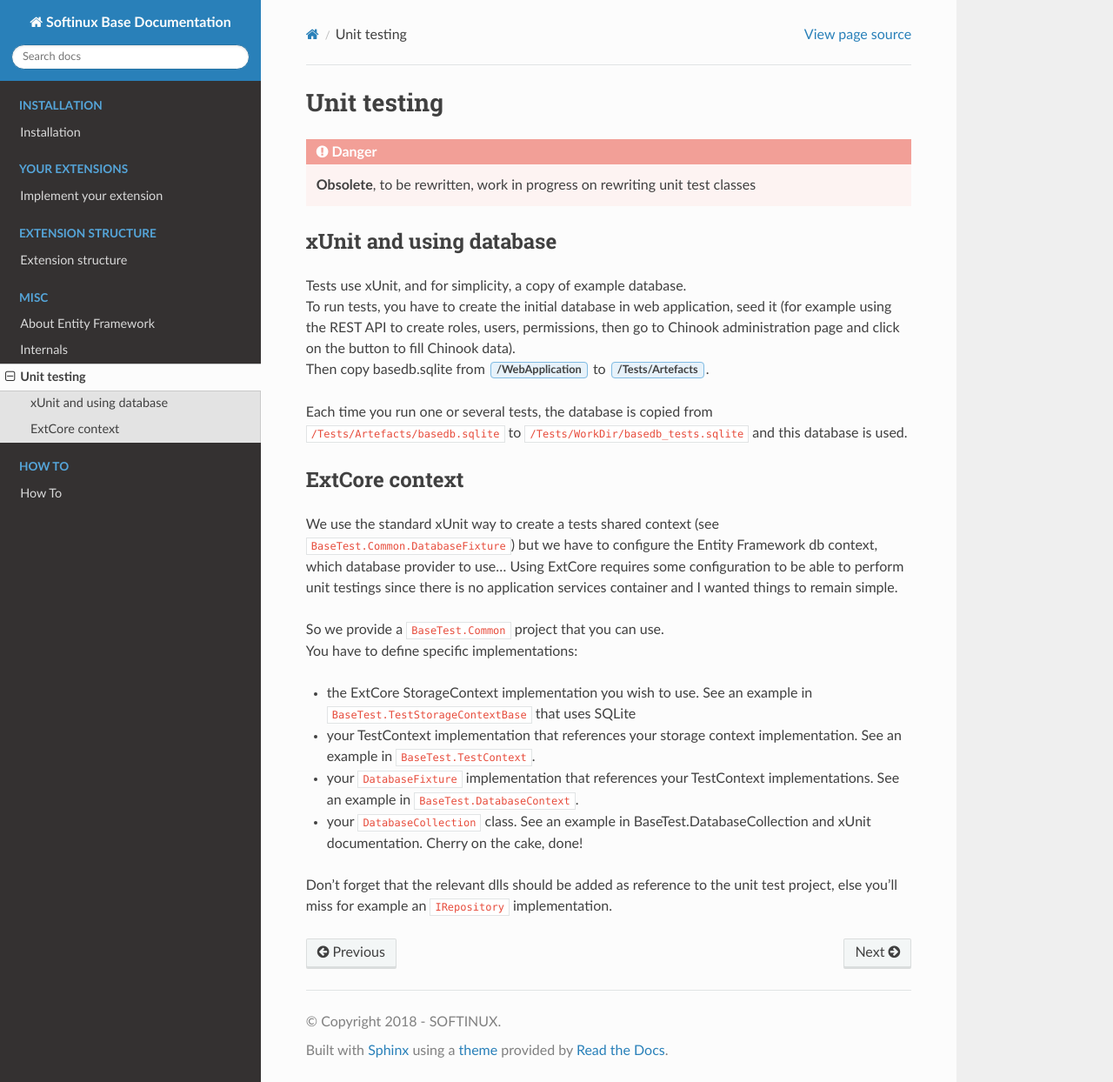
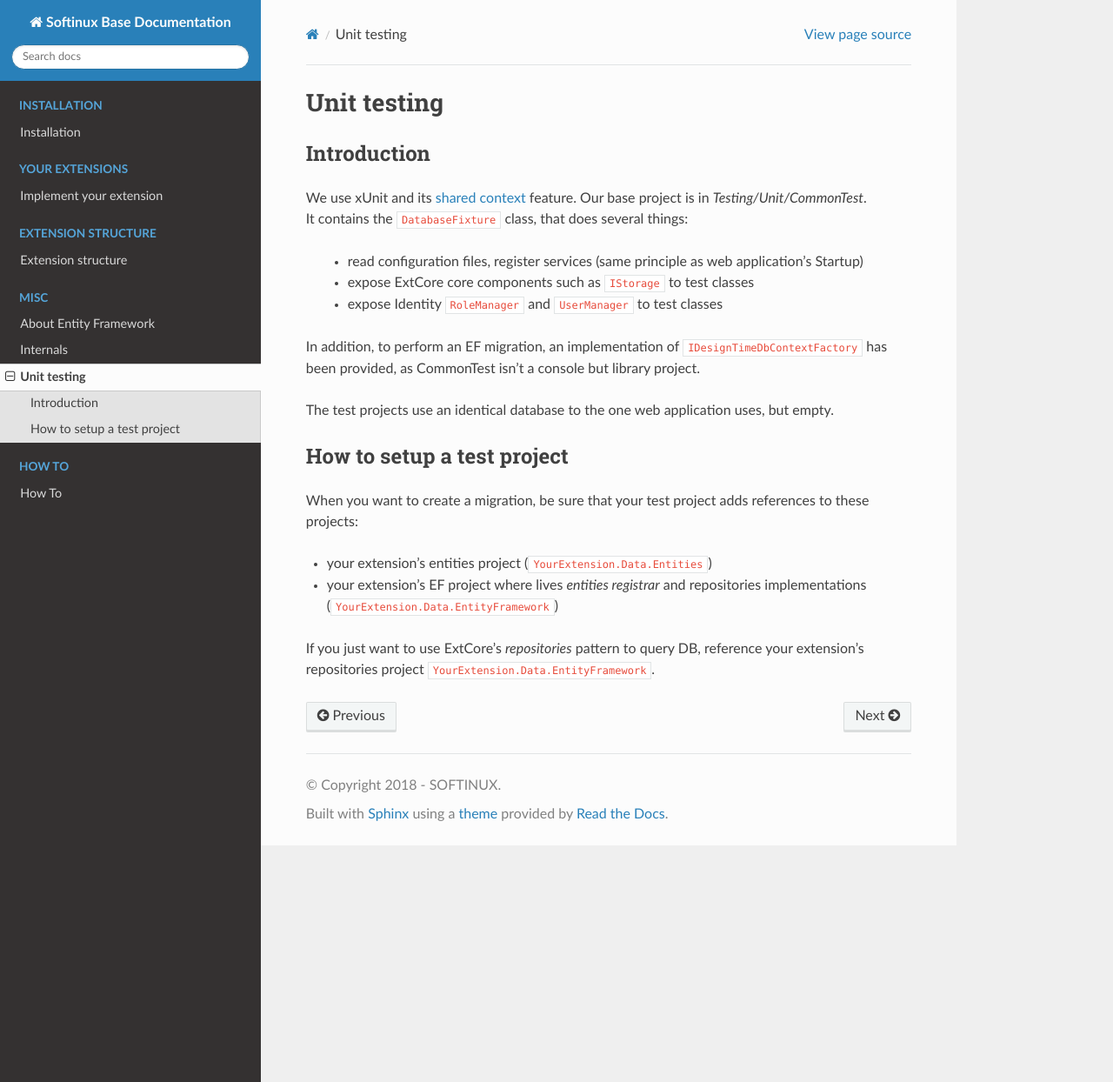
Before and after one commit to SOFTINUX/Base_Doc, a Sphinx documentation site: the page built from source/testunit/unit_testing.rst, in a window 1280 px wide and 1244 px high. Shown: the whole window at 87% size. Built offline with Sphinx 7.4.7 and the Read the Docs theme 2.0.0, drawn with Linux system fonts in a browser that asks for light colours.

Commit message:
Update unit testing page

```diff
--- a/source/about_ef.rst
+++ b/source/about_ef.rst
@@ -7,5 +7,5 @@ By definition, ExtCore uses Entity Framework but provides several projects to de
 - the entities mapping in ``YourExtension.Data.EntityFramework`` (``EntityRegistrar`` class)
 - the EF provider to actually use, in ``YourExtension.Data.EntityFramework.ProviderName``
 
-| The ``SecurityTest`` test project in ``Testing/Unit`` references the three aforementioned projects related to ``Security`` extension and also defines its class to indicate the DbContext structure.
-| Thus it's correctly configured to execute migration-related operations (create initial migration, update database...)
+| The ``SecurityTest`` test project in ``Testing/Unit`` references the three aforementioned projects related to ``Security`` extension
+and also uses ``CommonTest.ApplicationStorageContext`` class to indicate the DbContext structure.
--- a/source/testunit/unit_testing.rst
+++ b/source/testunit/unit_testing.rst
@@ -1,31 +1,27 @@
 Unit testing
 ************
 
-.. danger::
+Introduction
+============
 
-   **Obsolete**, to be rewritten, work in progress on rewriting unit test classes
+| We use xUnit and its `shared context <https://xunit.github.io/docs/shared-context>`_ feature. Our base project is in `Testing/Unit/CommonTest`.
+| It contains the ``DatabaseFixture`` class, that does several things:
 
-xUnit and using database
-========================
-| Tests use xUnit, and for simplicity, a copy of example database.
-| To run tests, you have to create the initial database in web application, seed it (for example using the REST API to create roles, users, permissions, then go to Chinook administration page and click on the button to fill Chinook data).
-| Then copy basedb.sqlite from :guilabel:`/WebApplication` to :guilabel:`/Tests/Artefacts`.
+ * read configuration files, register services (same principle as web application's Startup)
+ * expose ExtCore core components such as ``IStorage`` to test classes
+ * expose Identity ``RoleManager`` and ``UserManager`` to test classes
 
-Each time you run one or several tests, the database is copied from ``/Tests/Artefacts/basedb.sqlite`` to ``/Tests/WorkDir/basedb_tests.sqlite`` and this database is used.
+In addition, to perform an EF migration, an implementation of ``IDesignTimeDbContextFactory`` has been provided,
+as CommonTest isn't a console but library project.
 
-ExtCore context
-===========================================
+The test projects use an identical database to the one web application uses, but empty.
 
+How to setup a test project
+===========================
+When you want to create a migration, be sure that your test project adds references to these projects:
 
+* your extension's entities project (``YourExtension.Data.Entities``)
+* your extension's EF project where lives *entities registrar* and repositories implementations (``YourExtension.Data.EntityFramework``)
 
-We use the standard xUnit way to create a tests shared context (see ``BaseTest.Common.DatabaseFixture``) but we have to configure the Entity Framework db context, which database provider to use... Using ExtCore requires some configuration to be able to perform unit testings since there is no application services container and I wanted things to remain simple.
-
-| So we provide a ``BaseTest.Common`` project that you can use.
-| You have to define specific implementations:
-
-- the ExtCore StorageContext implementation you wish to use. See an example in ``BaseTest.TestStorageContextBase`` that uses SQLite
-- your TestContext implementation that references your storage context implementation. See an example in ``BaseTest.TestContext``.
-- your ``DatabaseFixture`` implementation that references your TestContext implementations. See an example in ``BaseTest.DatabaseContext``.
-- your ``DatabaseCollection`` class. See an example in BaseTest.DatabaseCollection and xUnit documentation. Cherry on the cake, done!
-
-Don't forget that the relevant dlls should be added as reference to the unit test project, else you'll miss for example an ``IRepository`` implementation.
+If you just want to use ExtCore's *repositories* pattern to query DB, reference your extension's repositories project
+``YourExtension.Data.EntityFramework``.
```
